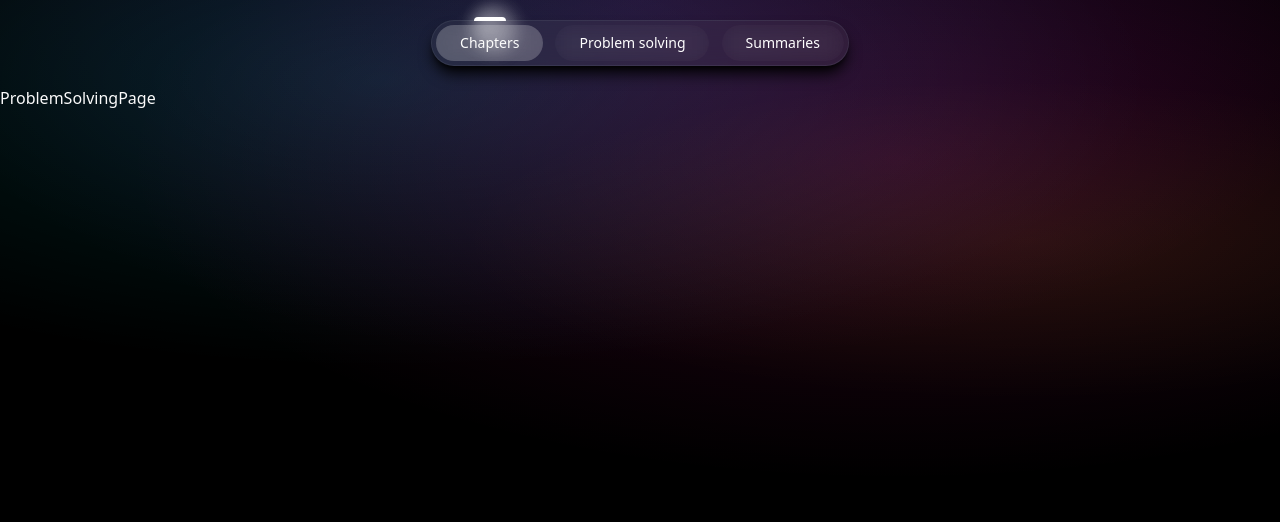
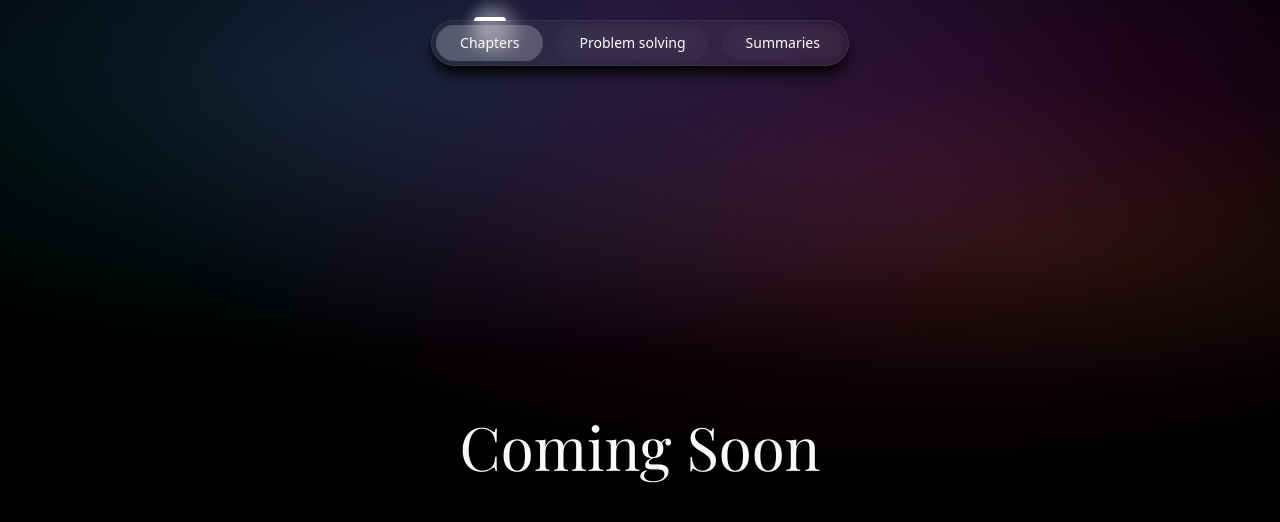
Before and after one commit to mohammedattia11/dataminig-blog, a Next.js app: page /problem-solving in a window 1280 px wide. Shown: the top 522 px of the page. Built offline with nearby package versions, Linux system fonts and the light colour scheme.

Commit message:
adding summaries and problem solving pages

```diff
--- a/app/problem-solving/page.tsx
+++ b/app/problem-solving/page.tsx
@@ -1,7 +1,7 @@
-import React from 'react'
-
 export default function ProblemSolvingPage() {
   return (
-    <div>ProblemSolvingPage</div>
-  )
+    <div className="min-h-[90vh] grid place-items-center ">
+      <h1 className="font-playfair text-6xl">Coming Soon</h1>
+    </div>
+  );
 }
--- a/app/summaries/page.tsx
+++ b/app/summaries/page.tsx
@@ -2,6 +2,8 @@ import React from 'react'
 
 export default function SummariesPage() {
   return (
-    <div>SummariesPage</div>
+    <div className="min-h-[90vh] grid place-items-center ">
+      <h1 className="font-playfair text-6xl">Coming Soon</h1>
+    </div>
   )
 }
```
